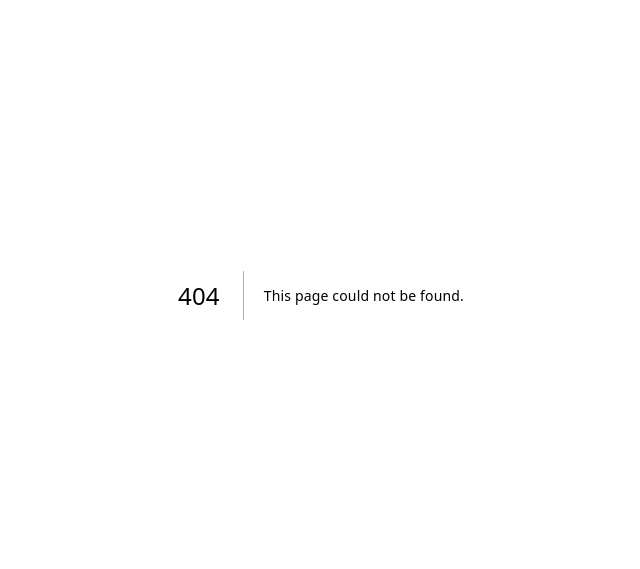
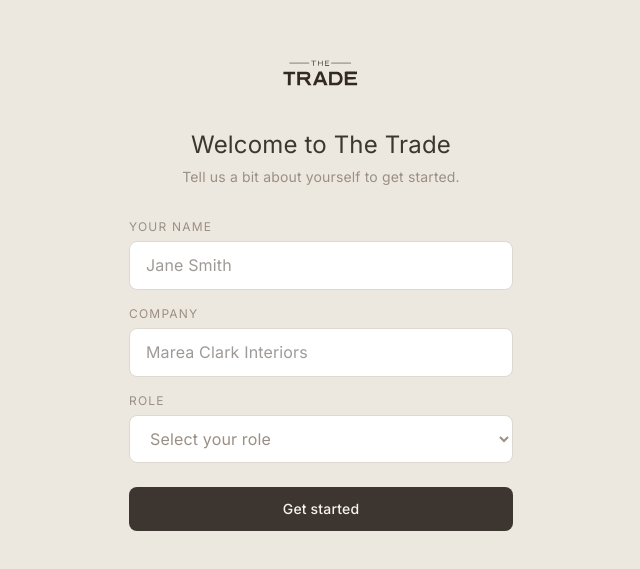
Before and after one commit to mehr-ui/tradeai, a Next.js app: page /welcome in a window 1280 px wide. Before the commit this address had no page. Shown: the part 105-674 px from the top of the page, without its empty margins (319-959 px from the left). Built offline with nearby package versions, Linux system fonts and the light colour scheme; no server answers.

Commit message:
Add welcome flow, Resend email, and onboarding page

```diff
--- /dev/null
+++ b/app/api/send-welcome/route.ts
@@ -0,0 +1,38 @@
+import { Resend } from 'resend'
+import { NextResponse } from 'next/server'
+
+const resend = new Resend(process.env.RESEND_API_KEY)
+
+export async function POST(req: Request) {
+  const { email, name } = await req.json()
+
+  const { error } = await resend.emails.send({
+    from: 'The Trade <hello@thetrade.ai>',
+    to: email,
+    subject: 'Welcome to The Trade',
+    html: `
+      <div style="font-family: Georgia, serif; max-width: 520px; margin: 0 auto; padding: 48px 32px; color: #2C2A27;">
+        <img src="https://www.thetrade.ai/logo.svg" alt="The Trade" style="height: 28px; margin-bottom: 40px;" />
+        <h1 style="font-size: 24px; font-weight: 400; margin: 0 0 16px;">Welcome${name ? `, ${name}` : ''}.</h1>
+        <p style="font-size: 16px; line-height: 1.7; color: #5C5752; margin: 0 0 24px;">
+          You now have access to The Trade — an AI assistant built specifically for interior design and construction professionals.
+        </p>
+        <p style="font-size: 16px; line-height: 1.7; color: #5C5752; margin: 0 0 32px;">
+          Use it to draft client emails, build project budgets, write change orders, create schedules, and more. Just start a conversation.
+        </p>
+        <a href="https://www.thetrade.ai" style="display: inline-block; background: #2C2A27; color: #F7F4F0; text-decoration: none; padding: 14px 28px; border-radius: 8px; font-size: 14px; font-family: sans-serif;">
+          Open The Trade
+        </a>
+        <p style="font-size: 13px; color: #9C9790; margin-top: 48px; line-height: 1.6;">
+          The Trade · Built for the trades industry
+        </p>
+      </div>
+    `,
+  })
+
+  if (error) {
+    return NextResponse.json({ error }, { status: 500 })
+  }
+
+  return NextResponse.json({ success: true })
+}
--- a/app/login/page.tsx
+++ b/app/login/page.tsx
@@ -25,7 +25,7 @@ export default function LoginPage() {
       console.log('Auth error:', error)
       setError(typeof error === 'string' ? error : (error as any).message ?? JSON.stringify(error))
     } else {
-      window.location.href = '/'
+      window.location.href = isSignUp ? '/welcome' : '/'
     }
 
     setLoading(false)
--- /dev/null
+++ b/app/welcome/page.tsx
@@ -0,0 +1,150 @@
+'use client'
+
+import { useState } from 'react'
+import { useRouter } from 'next/navigation'
+import { supabase } from '@/lib/supabase'
+
+export default function WelcomePage() {
+  const router = useRouter()
+  const [name, setName] = useState('')
+  const [company, setCompany] = useState('')
+  const [role, setRole] = useState('')
+  const [loading, setLoading] = useState(false)
+  const [error, setError] = useState('')
+
+  async function handleSubmit(e: React.FormEvent) {
+    e.preventDefault()
+    setLoading(true)
+    setError('')
+
+    const { data: { user } } = await supabase.auth.getUser()
+    if (!user) { router.push('/login'); return }
+
+    const { error: profileError } = await supabase
+      .from('profiles')
+      .update({ full_name: name, company, role })
+      .eq('id', user.id)
+
+    if (profileError) {
+      setError('Something went wrong. Please try again.')
+      setLoading(false)
+      return
+    }
+
+    await fetch('/api/send-welcome', {
+      method: 'POST',
+      headers: { 'Content-Type': 'application/json' },
+      body: JSON.stringify({ email: user.email, name }),
+    })
+
+    window.location.href = '/'
+  }
+
+  return (
+    <div className="min-h-screen flex items-center justify-center px-4" style={{ background: 'var(--bg-deep)' }}>
+      <div className="w-full max-w-sm">
+        <div className="flex justify-center mb-10">
+          <img
+            src="/logo.svg"
+            alt="The Trade"
+            style={{ height: '28px', width: 'auto', filter: 'brightness(0) saturate(100%) invert(18%) sepia(10%) saturate(800%) hue-rotate(340deg) brightness(90%)' }}
+          />
+        </div>
+
+        <h1 className="text-center mb-1" style={{ fontFamily: 'var(--font-playfair), serif', fontSize: '24px', fontWeight: 400, color: 'var(--text-primary)' }}>
+          Welcome to The Trade
+        </h1>
+        <p className="text-center text-sm mb-8" style={{ color: 'var(--text-muted)', fontFamily: 'var(--font-inter), sans-serif' }}>
+          Tell us a bit about yourself to get started.
+        </p>
+
+        <form onSubmit={handleSubmit} className="flex flex-col gap-4">
+          <div className="flex flex-col gap-1.5">
+            <label className="text-xs uppercase tracking-widest" style={{ color: 'var(--text-muted)', fontFamily: 'var(--font-inter), sans-serif' }}>
+              Your name
+            </label>
+            <input
+              type="text"
+              placeholder="Jane Smith"
+              value={name}
+              onChange={e => setName(e.target.value)}
+              required
+              className="w-full px-4 py-3 rounded-lg text-sm outline-none"
+              style={{
+                background: 'var(--bg-elevated)',
+                border: '1px solid var(--border)',
+                color: 'var(--text-primary)',
+                fontFamily: 'var(--font-inter), sans-serif',
+                fontSize: '16px',
+              }}
+            />
+          </div>
+
+          <div className="flex flex-col gap-1.5">
+            <label className="text-xs uppercase tracking-widest" style={{ color: 'var(--text-muted)', fontFamily: 'var(--font-inter), sans-serif' }}>
+              Company
+            </label>
+            <input
+              type="text"
+              placeholder="Marea Clark Interiors"
+              value={company}
+              onChange={e => setCompany(e.target.value)}
+              className="w-full px-4 py-3 rounded-lg text-sm outline-none"
+              style={{
+                background: 'var(--bg-elevated)',
+                border: '1px solid var(--border)',
+                color: 'var(--text-primary)',
+                fontFamily: 'var(--font-inter), sans-serif',
+                fontSize: '16px',
+              }}
+            />
+          </div>
+
+          <div className="flex flex-col gap-1.5">
+            <label className="text-xs uppercase tracking-widest" style={{ color: 'var(--text-muted)', fontFamily: 'var(--font-inter), sans-serif' }}>
+              Role
+            </label>
+            <select
+              value={role}
+              onChange={e => setRole(e.target.value)}
+              className="w-full px-4 py-3 rounded-lg text-sm outline-none"
+              style={{
+                background: 'var(--bg-elevated)',
+                border: '1px solid var(--border)',
+                color: role ? 'var(--text-primary)' : 'var(--text-muted)',
+                fontFamily: 'var(--font-inter), sans-serif',
+                fontSize: '16px',
+              }}
+            >
+              <option value="" disabled>Select your role</option>
+              <option value="interior_designer">Interior Designer</option>
+              <option value="contractor">General Contractor</option>
+              <option value="architect">Architect</option>
+              <option value="project_manager">Project Manager</option>
+              <option value="owner">Business Owner</option>
+              <option value="other">Other</option>
+            </select>
+          </div>
+
+          {error && (
+            <p className="text-sm text-red-500">{error}</p>
+          )}
+
+          <button
+            type="submit"
+            disabled={loading}
+            className="w-full py-3 rounded-lg text-sm font-medium transition-opacity mt-2"
+            style={{
+              background: 'var(--text-primary)',
+              color: 'var(--bg-surface)',
+              fontFamily: 'var(--font-inter), sans-serif',
+              opacity: loading ? 0.6 : 1,
+            }}
+          >
+            {loading ? 'Getting things ready…' : 'Get started'}
+          </button>
+        </form>
+      </div>
+    </div>
+  )
+}
--- a/middleware.ts
+++ b/middleware.ts
@@ -22,7 +22,7 @@ export async function middleware(req: NextRequest) {
 
   const { data: { session } } = await supabase.auth.getSession()
 
-  const isAuthRoute = req.nextUrl.pathname === '/login' || req.nextUrl.pathname.startsWith('/auth')
+  const isAuthRoute = req.nextUrl.pathname === '/login' || req.nextUrl.pathname.startsWith('/auth') || req.nextUrl.pathname === '/welcome'
 
   if (!session && !isAuthRoute) {
     return NextResponse.redirect(new URL('/login', req.url))
--- a/package.json
+++ b/package.json
@@ -16,7 +16,8 @@
     "react": "19.2.4",
     "react-dom": "19.2.4",
     "react-markdown": "^10.1.0",
-    "remark-gfm": "^4.0.1"
+    "remark-gfm": "^4.0.1",
+    "resend": "^6.17.2"
   },
   "devDependencies": {
     "@tailwindcss/postcss": "^4",
```
Also changed, not shown: 1 other file (tests, documents, lock files or other folders).
